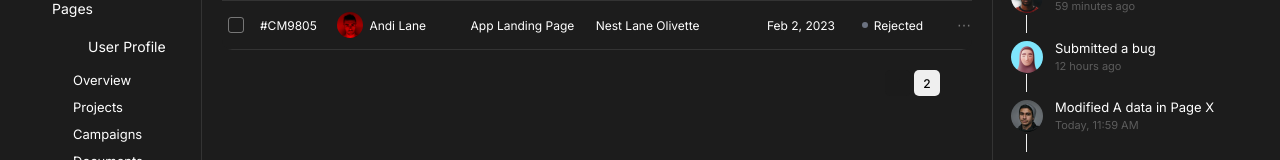
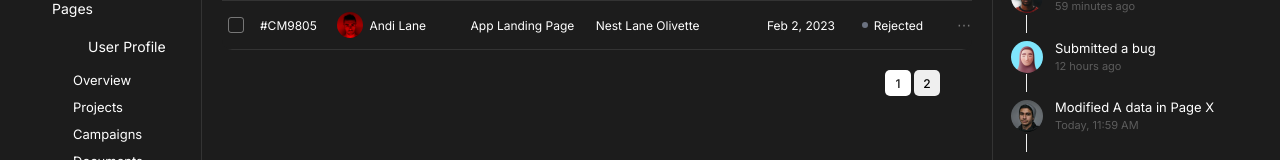
Before and after one commit to yashvi2001/JuspayTask, a React app: page / in a window 1280 px wide. Both pictures are taken after a click on the button 872 px from the left and 29 px from the top of the page. Shown: the part 421-581 px from the top of the page. Built offline with nearby package versions, Linux system fonts and the light colour scheme; some icons are missing; the HTML template or start-up script is replaced by a standard one.

Commit message:
chore: ui changes

```diff
--- a/src/pages/Orders/Orders.module.css
+++ b/src/pages/Orders/Orders.module.css
@@ -216,7 +216,7 @@
 }
 
 .moreButton:hover {
-  background-color: rgba(255, 255, 255, 0.1);
+  background-color: rgba(255, 255, 255, 0.901);
 }
 
 .footer {
@@ -246,7 +246,7 @@
 }
 
 .paginationButton:hover {
-  background-color: rgba(255, 255, 255, 0.1);
+  background-color: rgb(255, 255, 255);
 }
 
 .pageNumbers {
@@ -272,14 +272,15 @@
   background-color: rgba(255, 255, 255, 0.1);
 }
 
-.activePage {
-  background-color: #1c1c1c0d !important;
-  color: #1c1c1c !important;
-}
-
-@media (prefers-color-scheme: dark) {
+:global(.dark) {
   .activePage {
     background-color: #ffffff !important;
+    color: #1c1c1c !important;
+  }
+}
+:global(.light) {
+  .activePage {
+    background-color: #eeededdf !important;
     color: #1c1c1c !important;
   }
 }
```
